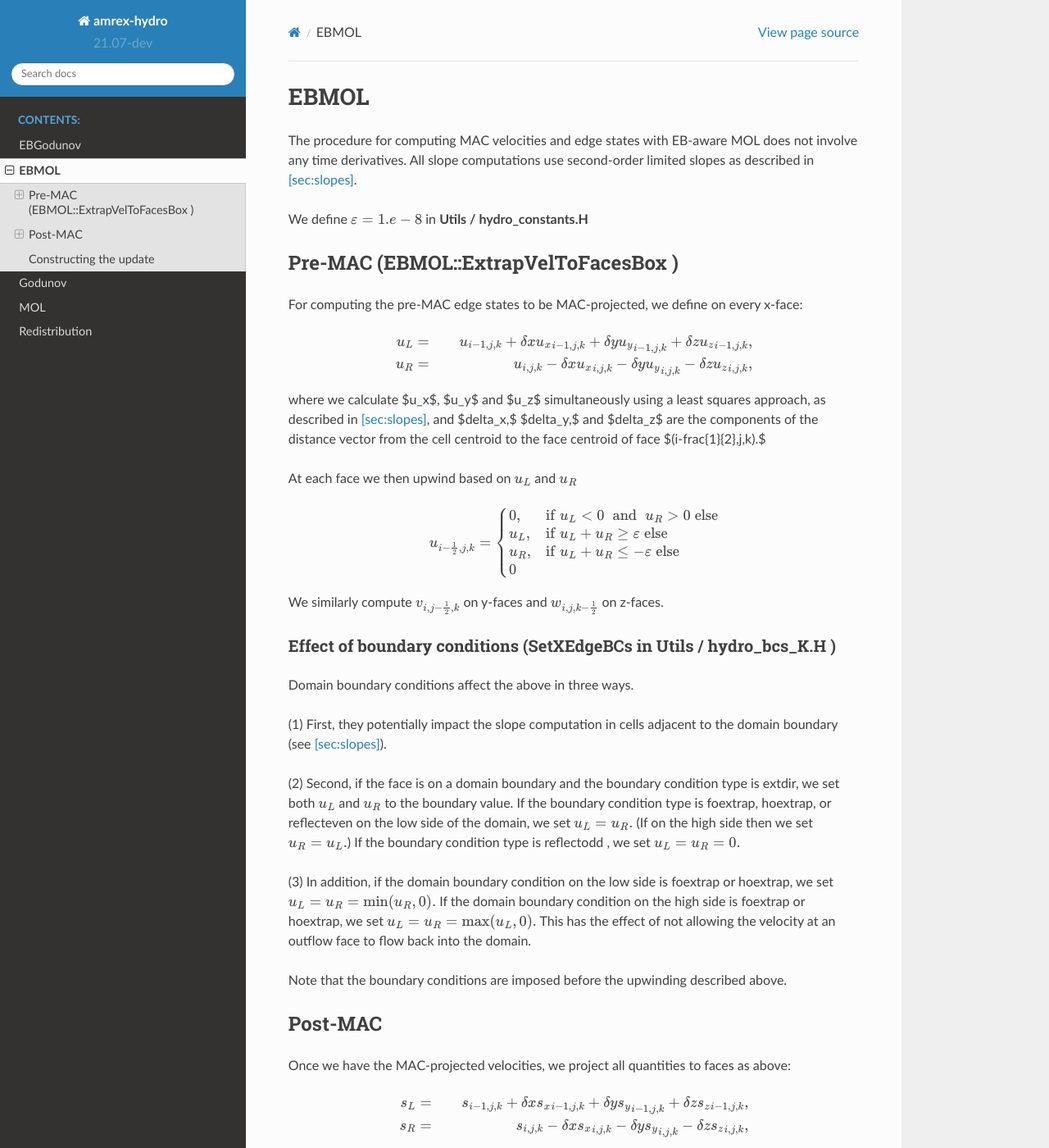
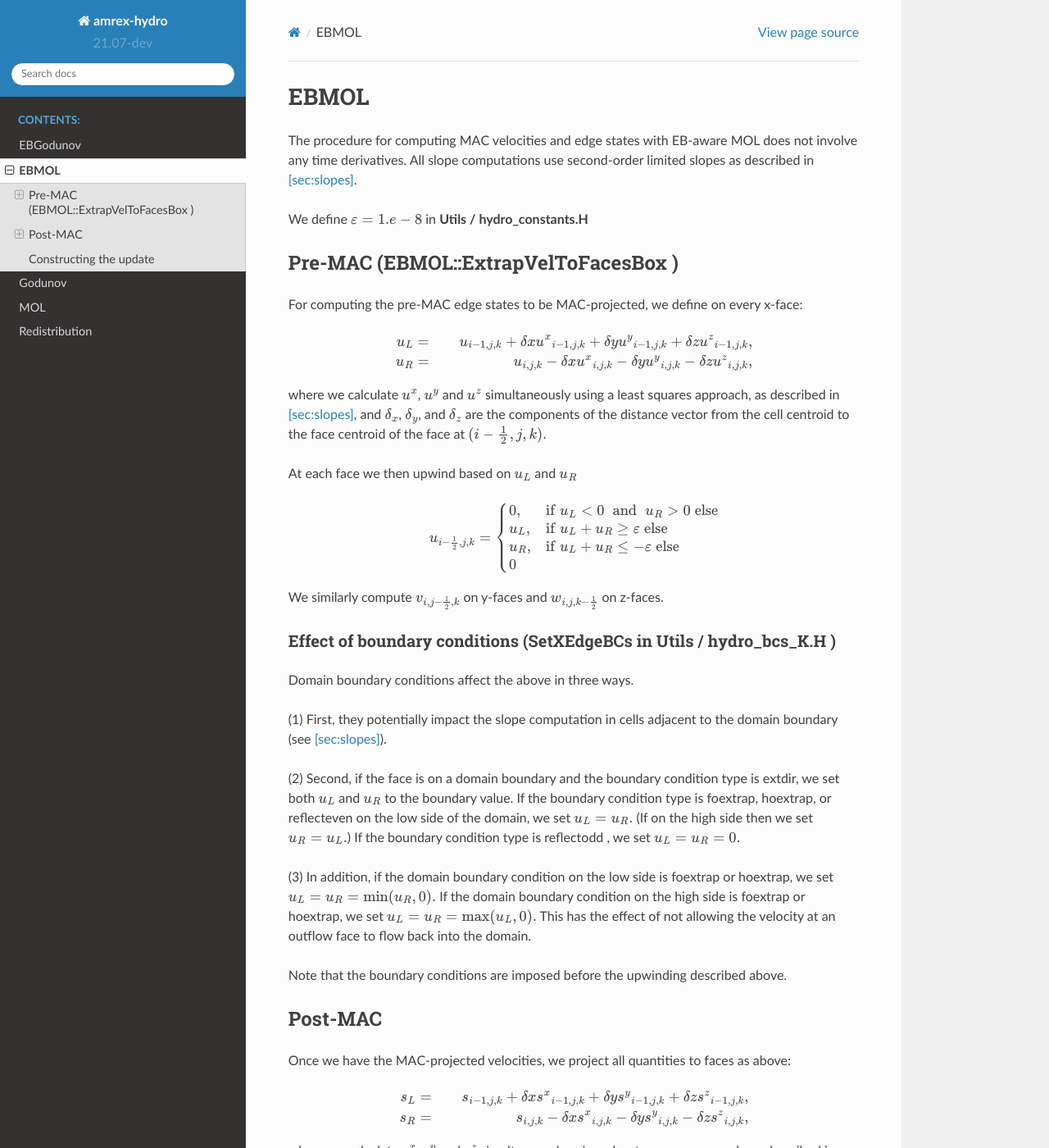
Before and after one commit to AMReX-Fluids/AMReX-Hydro, a Sphinx documentation site: the page built from Docs/source/EBMOL.rst, in a window 1280 px wide and 1400 px high. Shown: the whole window at 82% size. Built offline with Sphinx 7.4.7 and the Read the Docs theme 2.0.0, drawn with Linux system fonts in a browser that asks for light colours; pages that are not in the unit, such as notebooks, are missing from menus; some of the changed text lies outside the part shown.

Commit message:
Fix typos

```diff
--- a/Docs/source/EBMOL.rst
+++ b/Docs/source/EBMOL.rst
@@ -17,14 +17,13 @@ every x-face:
 .. math::
 
    \begin{aligned}
-   u_L &=& u_{i-1,j,k} + \delta x {u_x}_{i-1,j,k} + \delta y {u_y}_{i-1,j,k} + \delta z {u_z}_{i-1,j,k} , \\
-   u_R &=& u_{i,j,k}   - \delta x {u_x}_{i,j,k}   - \delta y {u_y}_{i,j,k}   - \delta z {u_z}_{i,j,k} ,\end{aligned}
+   u_L &=& u_{i-1,j,k} + \delta x {u^x}_{i-1,j,k} + \delta y {u^y}_{i-1,j,k} + \delta z {u^z}_{i-1,j,k} , \\
+   u_R &=& u_{i,j,k}   - \delta x {u^x}_{i,j,k}   - \delta y {u^y}_{i,j,k}   - \delta z {u^z}_{i,j,k} ,\end{aligned}
 
-where we calculate $u_x$, $u_y$ and $u_z$ simultaneously using a least squares approach,
+where we calculate :math:`u^x`, :math:`u^y` and :math:`u^z` simultaneously using a least squares approach,
 as described in `[sec:slopes] <#sec:slopes>`__,
-and $\delta_x,$ $\delta_y,$ and $\delta_z$ are the components of the distance vector from
-the cell centroid to the face centroid of face $(i-\frac{1}{2},j,k).$
-
+and :math:`\delta_x`, :math:`\delta_y`, and :math:`\delta_z` are the components of the distance vector from
+the cell centroid to the face centroid of the face at :math:`(i-\frac{1}{2},j,k).`
 
 At each face we then upwind based on :math:`u_L` and :math:`u_R`
 
@@ -75,13 +74,13 @@ faces as above:
 .. math::
 
    \begin{aligned}
-   s_L &=& s_{i-1,j,k} + \delta x {s_x}_{i-1,j,k} + \delta y {s_y}_{i-1,j,k} + \delta z {s_z}_{i-1,j,k} , \\
-   s_R &=& s_{i,j,k}   - \delta x {s_x}_{i,j,k}   - \delta y {s_y}_{i,j,k}   - \delta z {s_z}_{i,j,k} ,\end{aligned}
+   s_L &=& s_{i-1,j,k} + \delta x {s^x}_{i-1,j,k} + \delta y {s^y}_{i-1,j,k} + \delta z {s^z}_{i-1,j,k} , \\
+   s_R &=& s_{i,j,k}   - \delta x {s^x}_{i,j,k}   - \delta y {s^y}_{i,j,k}   - \delta z {s^z}_{i,j,k} ,\end{aligned}
 
-where we calculate $s_x$, $s_y$ and $s_z$ simultaneously using a least squares approach,
+where we calculate :math:`s^x`, :math:`s^y` and :math:`s^z` simultaneously using a least squares approach,
 as described in `[sec:slopes] <#sec:slopes>`__,
-and $\delta_x,$ $\delta_y,$ and $\delta_z$ are the components of the distance vector from
-the cell centroid to the face centroid of face $(i-\frac{1}{2},j,k).$
+and :math:`\delta_x`, :math:`\delta_y`, and :math:`\delta_z` are the components of the distance vector from
+the cell centroid to the face centroid of the face at :math:`(i-\frac{1}{2},j,k).`
 
 Effect of boundary conditions (SetXEdgeBCs in Utils / hydro_bcs_K.H )
 ~~~~~~~~~~~~~~~~~~~~~~~~~~~~~~~~~~~~~~~~~~~~~~~~~~~~~~~~~~~~~~~~~~~~~~~~~~~~~
@@ -145,4 +144,4 @@ where
                &+&   (a_{i,j+\frac{1}{2},k} v^{MAC}_{i,j-\frac{1}{2},k}- a_{i,j-\frac{1}{2},k} v^{MAC}_{i,j-\frac{1}{2},k}) \\
                &+&   (a_{i,j,k+\frac{1}{2}} w^{MAC}_{i,j,k-\frac{1}{2}}- a_{i,j,k-\frac{1}{2}} w^{MAC}_{i,j,k-\frac{1}{2}}) ) / V_{i,j,k} \\\end{aligned}
 
-and $a_x$, $a_y,$ and $a_z$ are the area fractions of the faces and $V$ is the volume fraction of the cell.
+and :math:`a_x`, :math:`a_y,` and :math:`a_z` are the area fractions of the faces and :math:`V` is the volume fraction of the cell.
```
Also changed, not shown: Docs/source/MOL.rst (+4 -4 lines).
